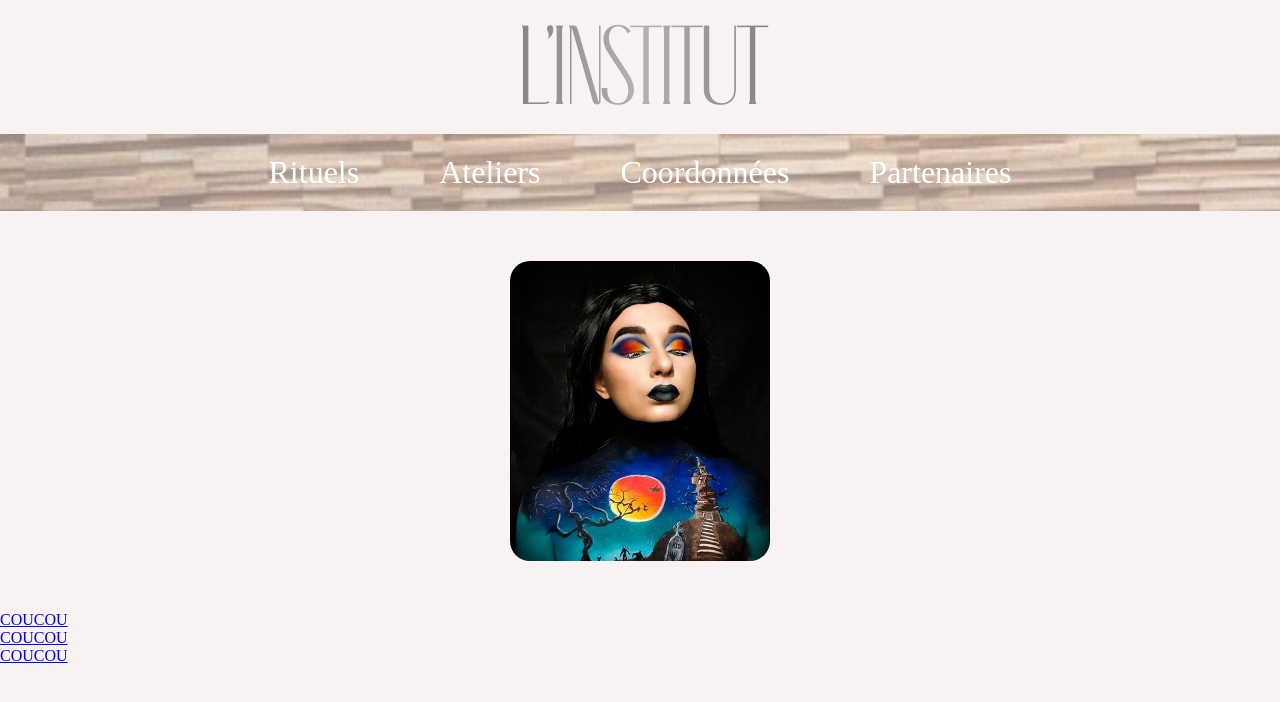
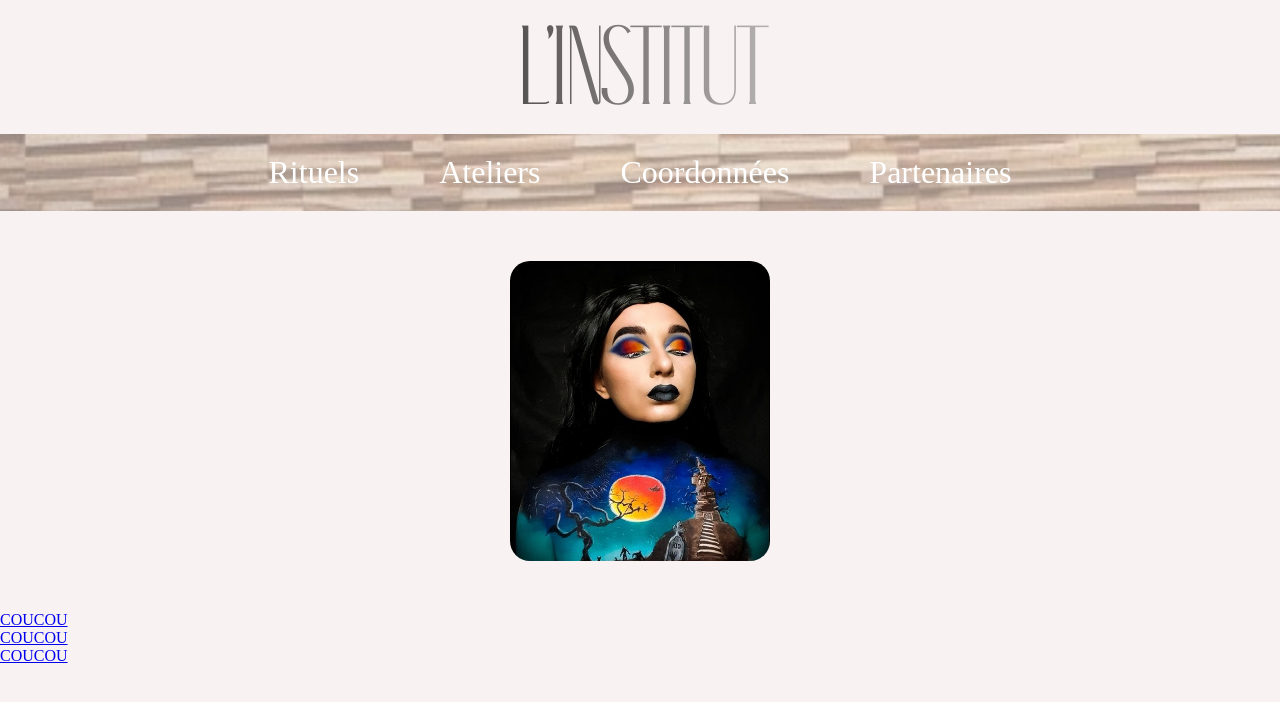
Before and after one commit to fsdnoi/loloteinstitute, a plain HTML site: page index.html in a window 1280 px wide. Drawn offline with Linux system fonts and the light colour scheme.

Commit message:
Update styling.css

```diff
--- a/styling.css
+++ b/styling.css
@@ -45,7 +45,7 @@ body {
     font-family: 'Antiga';
     font-size: 700%;
     margin: auto;
-    background-image: linear-gradient(90deg, rgba(84, 80, 79, 1) 30%, rgba(84, 80, 79, 0.4) 50%, rgba(84, 80, 79, 1) 70%);
+    background-image: linear-gradient(90deg, rgba(84, 80, 79, 1) 40%, rgba(84, 80, 79, 0.4) 60%, rgba(84, 80, 79, 1) 60%);
     background-clip: text;
     -webkit-background-clip: text;
     color: transparent;
```
